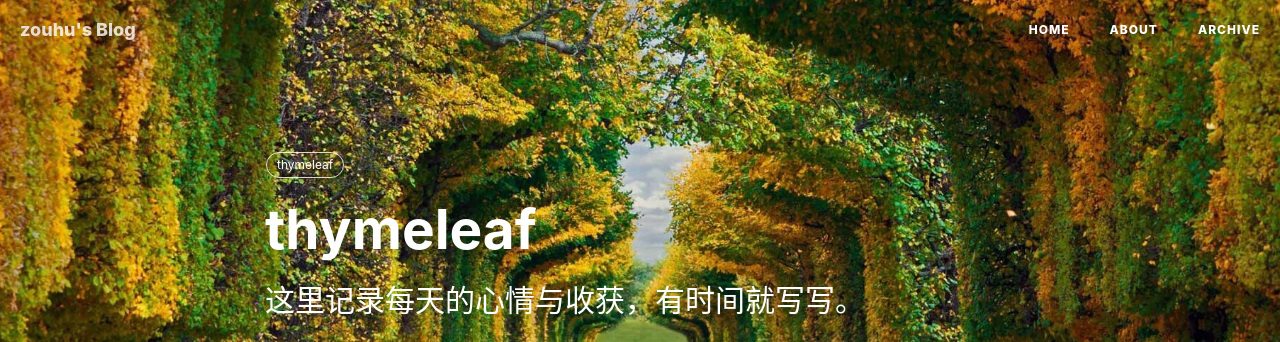
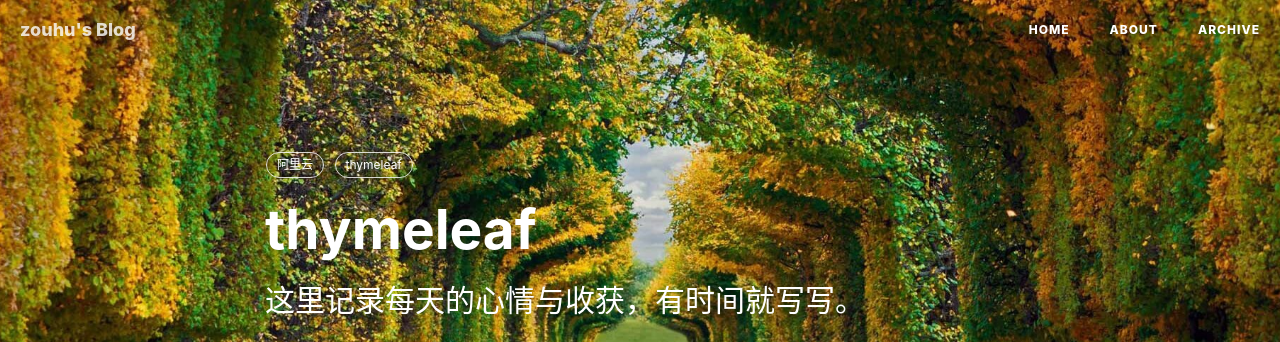
Before and after one commit to idealzouhu/idealzouhu.github.io, a Jekyll site: the page built from _posts/2021-7-10-Thymeleaf概述及使用配置.md, in a window 1280 px wide and 900 px high. Shown: the top 342 px of the window. Built offline with Jekyll 4.4.1, drawn with Linux system fonts in a browser that asks for light colours; nearby versions of some CDN libraries; comment, search, counter and statistics services are not loaded.

Commit message:
Update 2021-7-10-Thymeleaf概述及使用配置.md

```diff
--- a/_posts/2021-7-10-Thymeleaf概述及使用配置.md
+++ b/_posts/2021-7-10-Thymeleaf概述及使用配置.md
@@ -7,6 +7,7 @@ author:     zouhu
 header-img: img/post-bg-article.jpg
 catalog: true
 tags:
+    - 阿里云
     - thymeleaf
 ---
 
```
